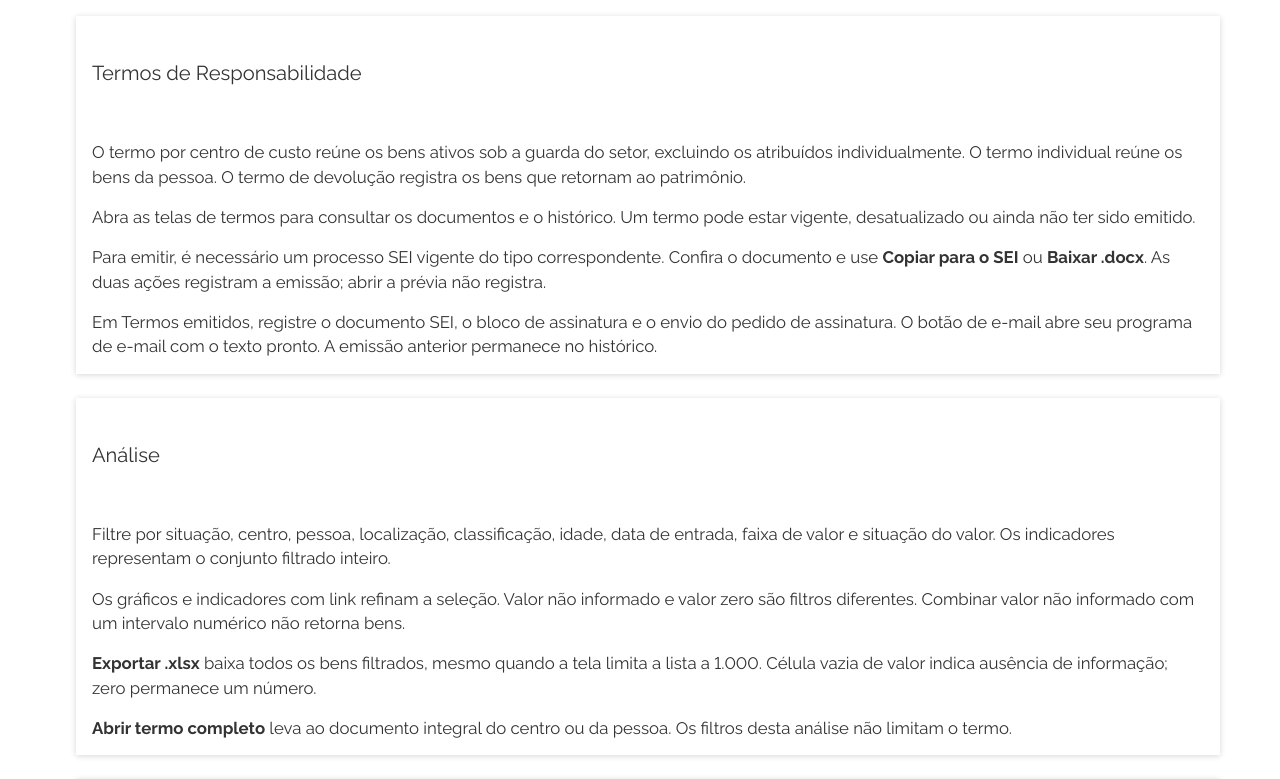
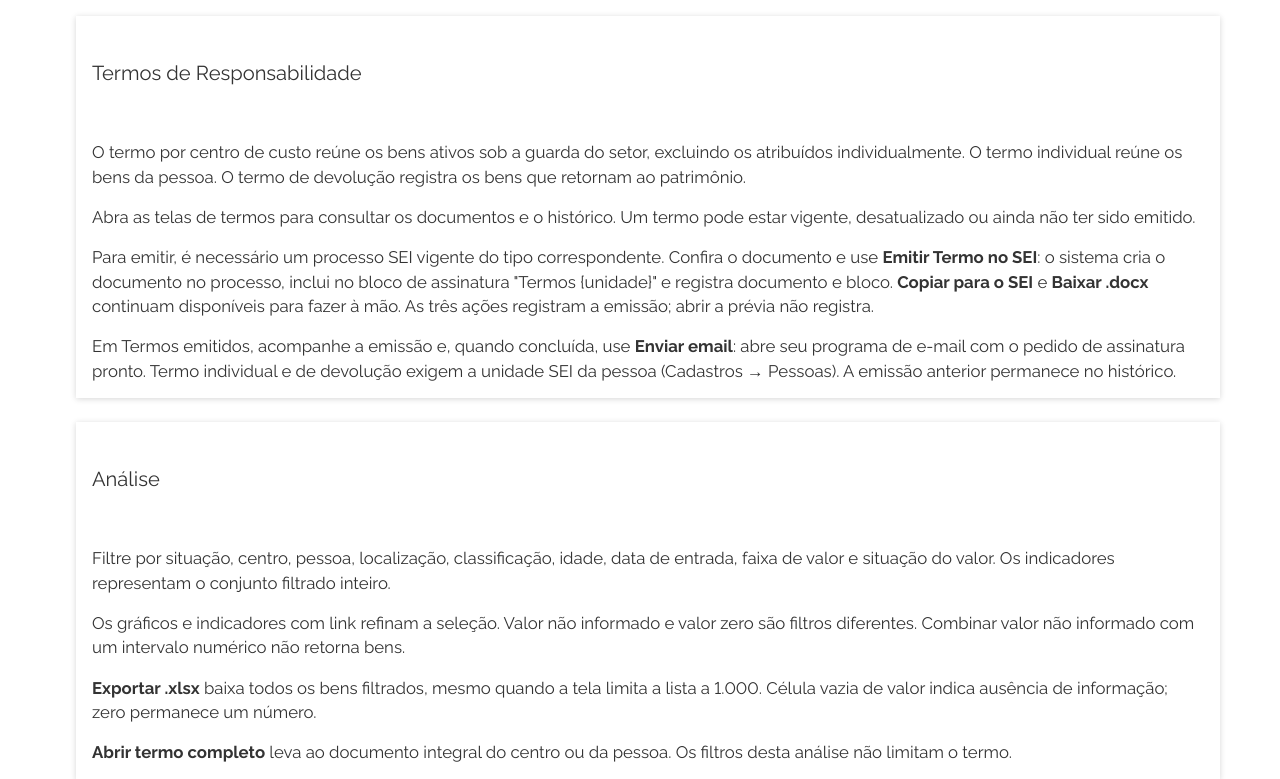
Before and after one commit to ToNiauM/termos-responsabilidade, a Flask app: page /ajuda in a window 1280 px wide. Shown: the part 1297-2076 px from the top of the page. Run offline with Flask 3, Linux system fonts and the light colour scheme; data that the repository does not hold is empty; parts of the project's set-up code (start-up, migrations or seed data) failed here and were passed over.

Commit message:
docs: emissão no SEI no README e na Ajuda; serviço systemd; lock no atualizar_base.sh

```diff
--- a/templates/ajuda.html
+++ b/templates/ajuda.html
@@ -20,8 +20,8 @@
   <p>O termo por centro de custo reúne os bens ativos sob a guarda do setor, excluindo os atribuídos individualmente. O termo individual reúne os bens da pessoa. O termo de devolução registra os bens que retornam ao patrimônio.</p>
   <p>Abra as telas de termos para consultar os documentos e o histórico. Um termo pode estar vigente, desatualizado ou ainda não ter sido emitido.</p>
   {% if pode('termo_docx') %}
-  <p>Para emitir, é necessário um processo SEI vigente do tipo correspondente. Confira o documento e use <strong>Copiar para o SEI</strong> ou <strong>Baixar .docx</strong>. As duas ações registram a emissão; abrir a prévia não registra.</p>
-  <p>Em Termos emitidos, registre o documento SEI, o bloco de assinatura e o envio do pedido de assinatura. O botão de e-mail abre seu programa de e-mail com o texto pronto. A emissão anterior permanece no histórico.</p>
+  <p>Para emitir, é necessário um processo SEI vigente do tipo correspondente. Confira o documento e use <strong>Emitir Termo no SEI</strong>: o sistema cria o documento no processo, inclui no bloco de assinatura "Termos {unidade}" e registra documento e bloco. <strong>Copiar para o SEI</strong> e <strong>Baixar .docx</strong> continuam disponíveis para fazer à mão. As três ações registram a emissão; abrir a prévia não registra.</p>
+  <p>Em Termos emitidos, acompanhe a emissão e, quando concluída, use <strong>Enviar email</strong>: abre seu programa de e-mail com o pedido de assinatura pronto. Termo individual e de devolução exigem a unidade SEI da pessoa (Cadastros → Pessoas). A emissão anterior permanece no histórico.</p>
   {% endif %}
 {% elif s.id == 'analise' %}
   <p>Filtre por situação, centro, pessoa, localização, classificação, idade, data de entrada, faixa de valor e situação do valor. Os indicadores representam o conjunto filtrado inteiro.</p>
```
Also changed, not shown: README.md, 2 other files.
